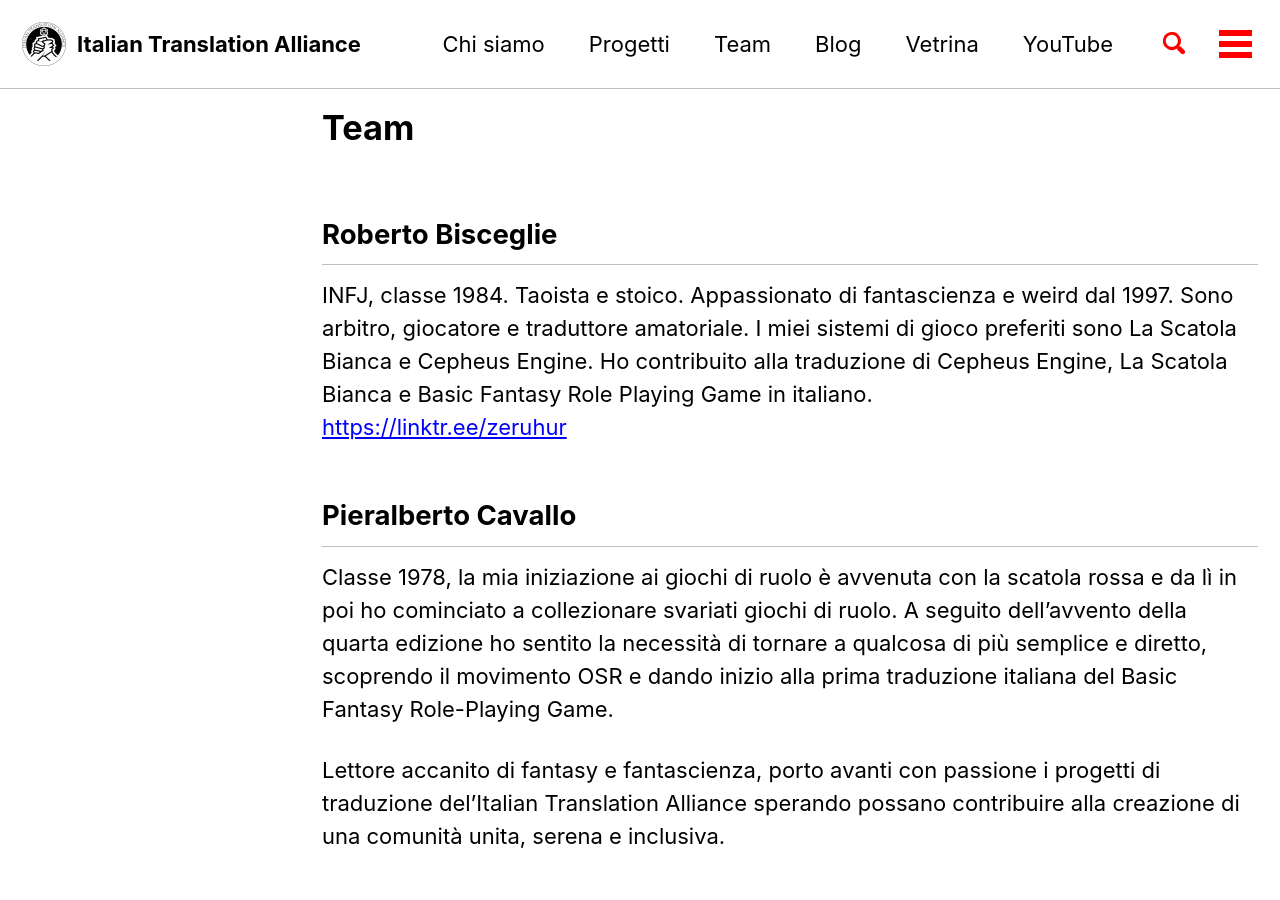
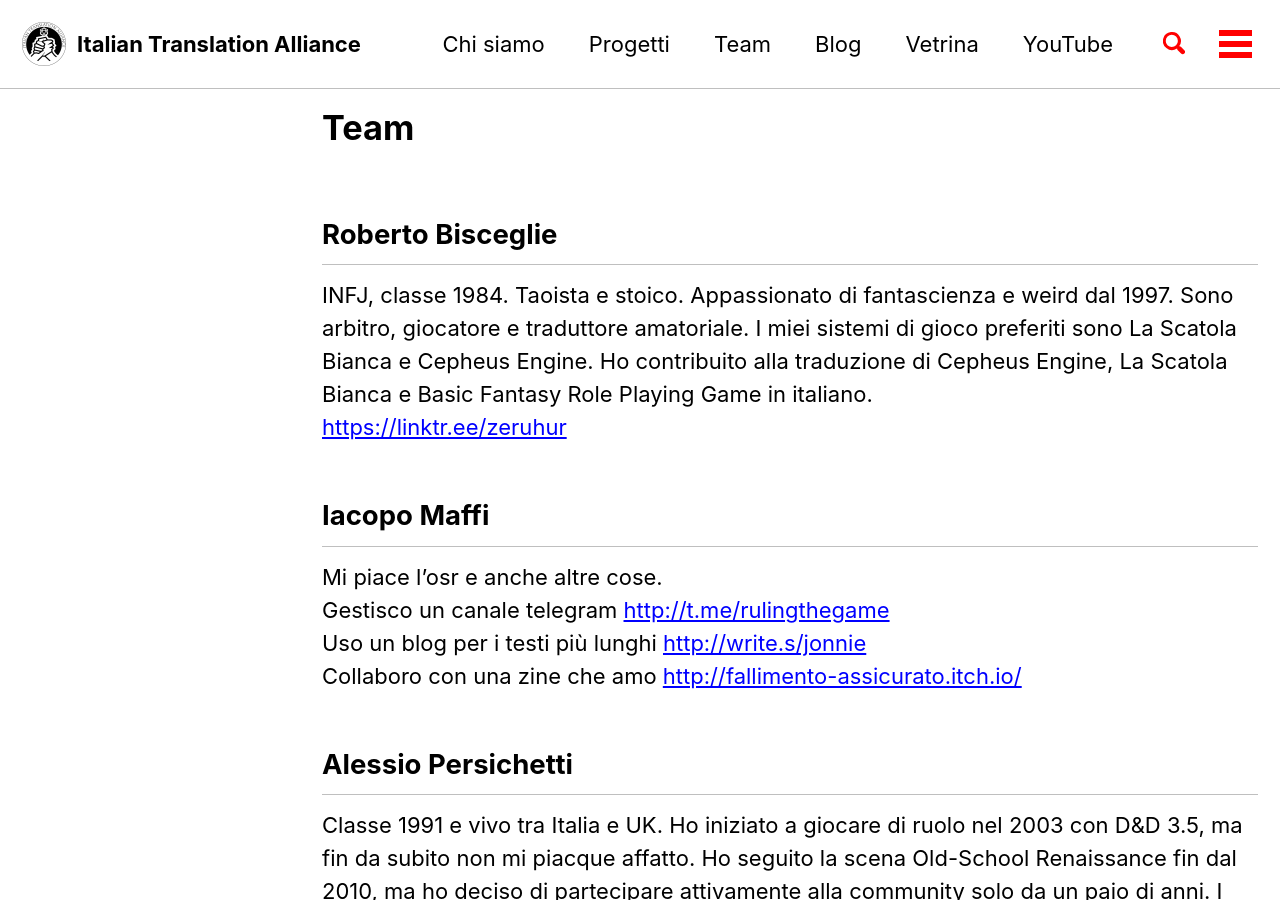
Before and after one commit to Italian-Translation-Alliance/italian-translation-alliance.github.io, a Jekyll site: the page built from pages/team.md, in a window 1280 px wide and 900 px high. Built offline with Jekyll 4.4.1, drawn with Linux system fonts in a browser that asks for light colours; cached includes are drawn as plain includes; comment, search, counter and statistics services are not loaded.

Commit message:
Update team.md

```diff
--- a/pages/team.md
+++ b/pages/team.md
@@ -8,11 +8,6 @@
 ## Roberto Bisceglie
 INFJ, classe 1984. Taoista e stoico. Appassionato di fantascienza e weird dal 1997. Sono arbitro, giocatore e traduttore amatoriale. I miei sistemi di gioco preferiti sono La Scatola Bianca e Cepheus Engine. Ho contribuito alla traduzione di Cepheus Engine, La Scatola Bianca e Basic Fantasy Role Playing Game in italiano.
 [https://linktr.ee/zeruhur](https://linktr.ee/zeruhur)
-
-## Pieralberto Cavallo
-Classe 1978, la mia iniziazione ai giochi di ruolo è avvenuta con la scatola rossa e da lì in poi ho cominciato a collezionare svariati giochi di ruolo. A seguito dell'avvento della quarta edizione ho sentito la necessità di tornare a qualcosa di più semplice e diretto, scoprendo il movimento OSR e dando inizio alla prima traduzione italiana del Basic Fantasy Role-Playing Game.
-
-Lettore accanito di fantasy e fantascienza, porto avanti con passione i progetti di traduzione del'Italian Translation Alliance sperando possano contribuire alla creazione di una comunità unita, serena e inclusiva.
 
 ## Iacopo Maffi
 Mi piace l'osr e anche altre cose.
```
